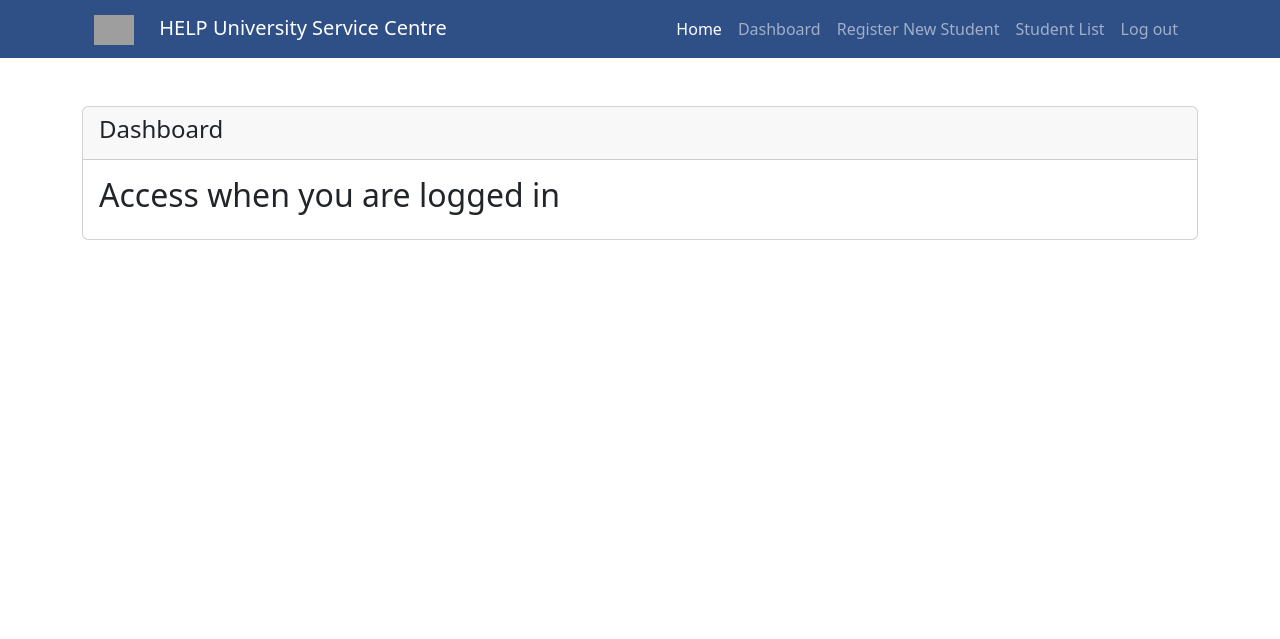
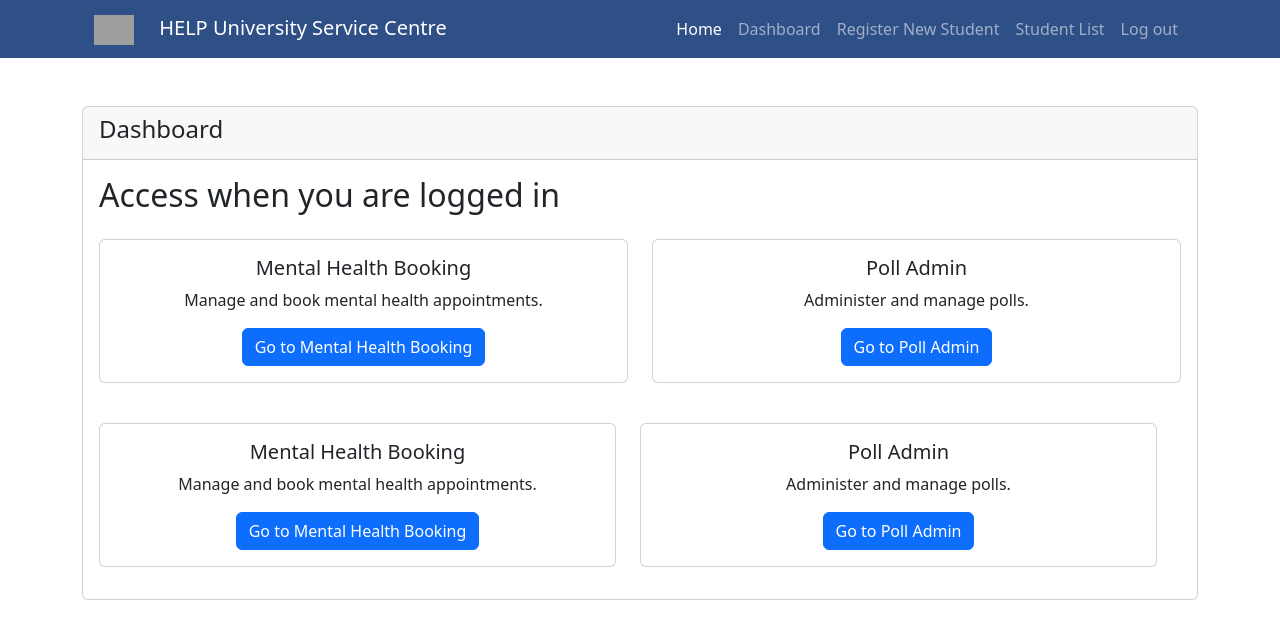
Before and after one commit to AidaSofea24/WebPro-B2300526, a PHP site: page /bit-102/dashboard.php in a window 1280 px wide. Shown: the top 639 px of the page. Run offline with PHP 8.4, Linux system fonts and the light colour scheme; the visitor is signed in with stand-in values (Sample User, id 1); grey boxes are pictures that could not be loaded.

Commit message:
added the card to add admin functionalities

```diff
--- a/1 - Admin side/dashboard.php
+++ b/1 - Admin side/dashboard.php
@@ -15,6 +15,50 @@ include('includes/navbar.php');
                     </div>
                     <div class="card-body">
                         <h2>Access when you are logged in</h2>
+
+                        <!--to add more, start from here-->
+                        <div class="row mt-4">
+                            <div class="col-md-6">
+                                <div class="card mb-3">
+                                    <div class="card-body text-center">
+                                        <h5 class="card-title">Mental Health Booking</h5>
+                                        <p class="card-text">Manage and book mental health appointments.</p>
+                                        <a href="mental_health_booking.php" class="btn btn-primary">Go to Mental Health Booking</a>
+                                    </div>
+                                </div>
+                            </div>
+                            <div class="col-md-6">
+                                <div class="card mb-3">
+                                    <div class="card-body text-center">
+                                        <h5 class="card-title">Poll Admin</h5>
+                                        <p class="card-text">Administer and manage polls.</p>
+                                        <a href="poll_admin.php" class="btn btn-primary">Go to Poll Admin</a>
+                                    </div>
+                                </div>
+                            </div>
+                            <!--end from here-->
+
+                            <div class="row mt-4">
+                            <div class="col-md-6">
+                                <div class="card mb-3">
+                                    <div class="card-body text-center">
+                                        <h5 class="card-title">Mental Health Booking</h5>
+                                        <p class="card-text">Manage and book mental health appointments.</p>
+                                        <a href="mental_health_booking.php" class="btn btn-primary">Go to Mental Health Booking</a>
+                                    </div>
+                                </div>
+                            </div>
+                            <div class="col-md-6">
+                                <div class="card mb-3">
+                                    <div class="card-body text-center">
+                                        <h5 class="card-title">Poll Admin</h5>
+                                        <p class="card-text">Administer and manage polls.</p>
+                                        <a href="poll_admin.php" class="btn btn-primary">Go to Poll Admin</a>
+                                    </div>
+                                </div>
+                            </div>
+                            <!-- Add more sections as needed -->
+                        </div>
                     </div>
                 </div>
             </div>
@@ -22,4 +66,4 @@ include('includes/navbar.php');
     </div>
 </div>
 
-<?php include('includes/footer.php');?>
+<?php include('includes/footer.php'); ?>
```
Lines whose indentation alone changed are shown as unchanged.
